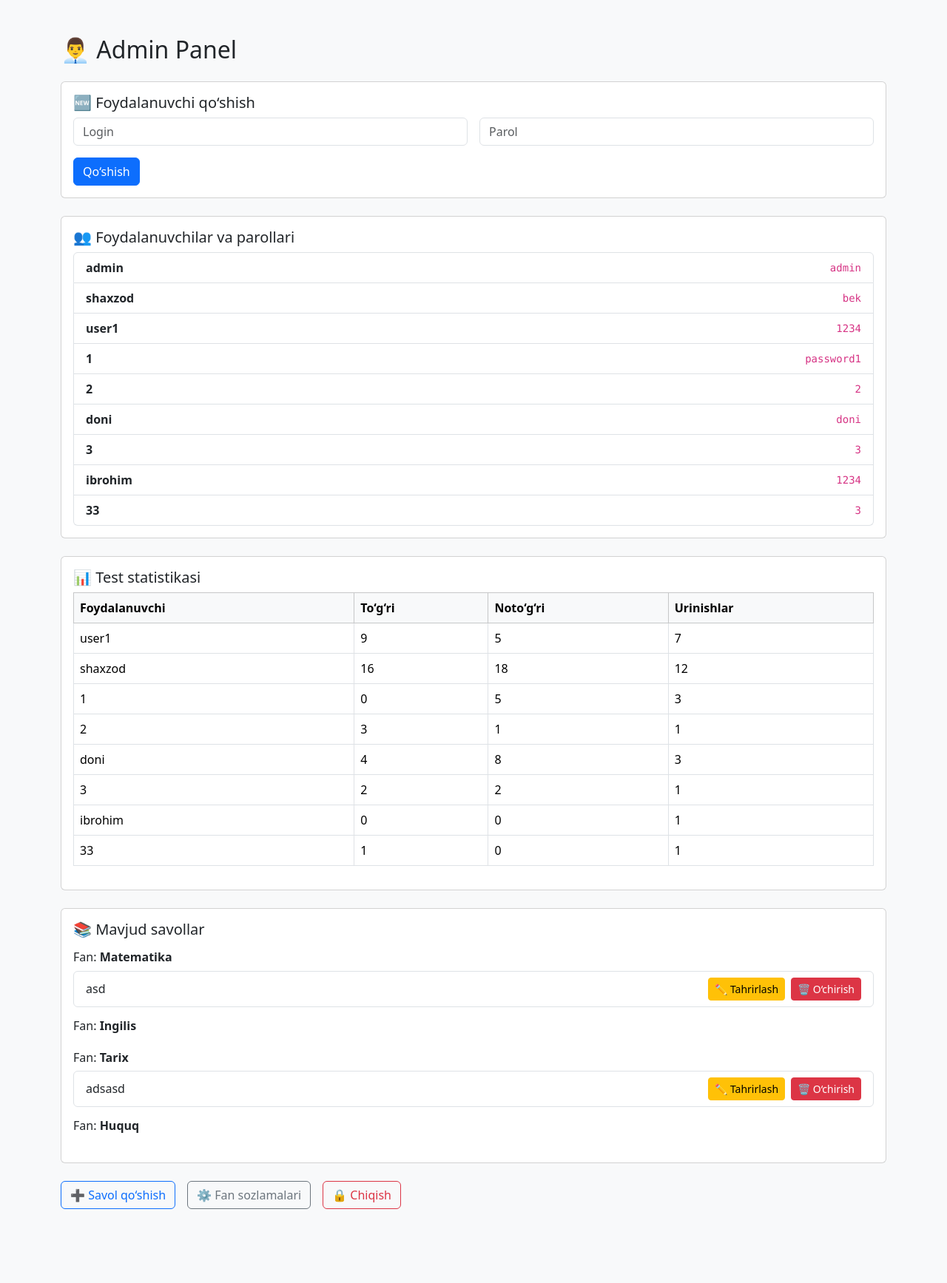
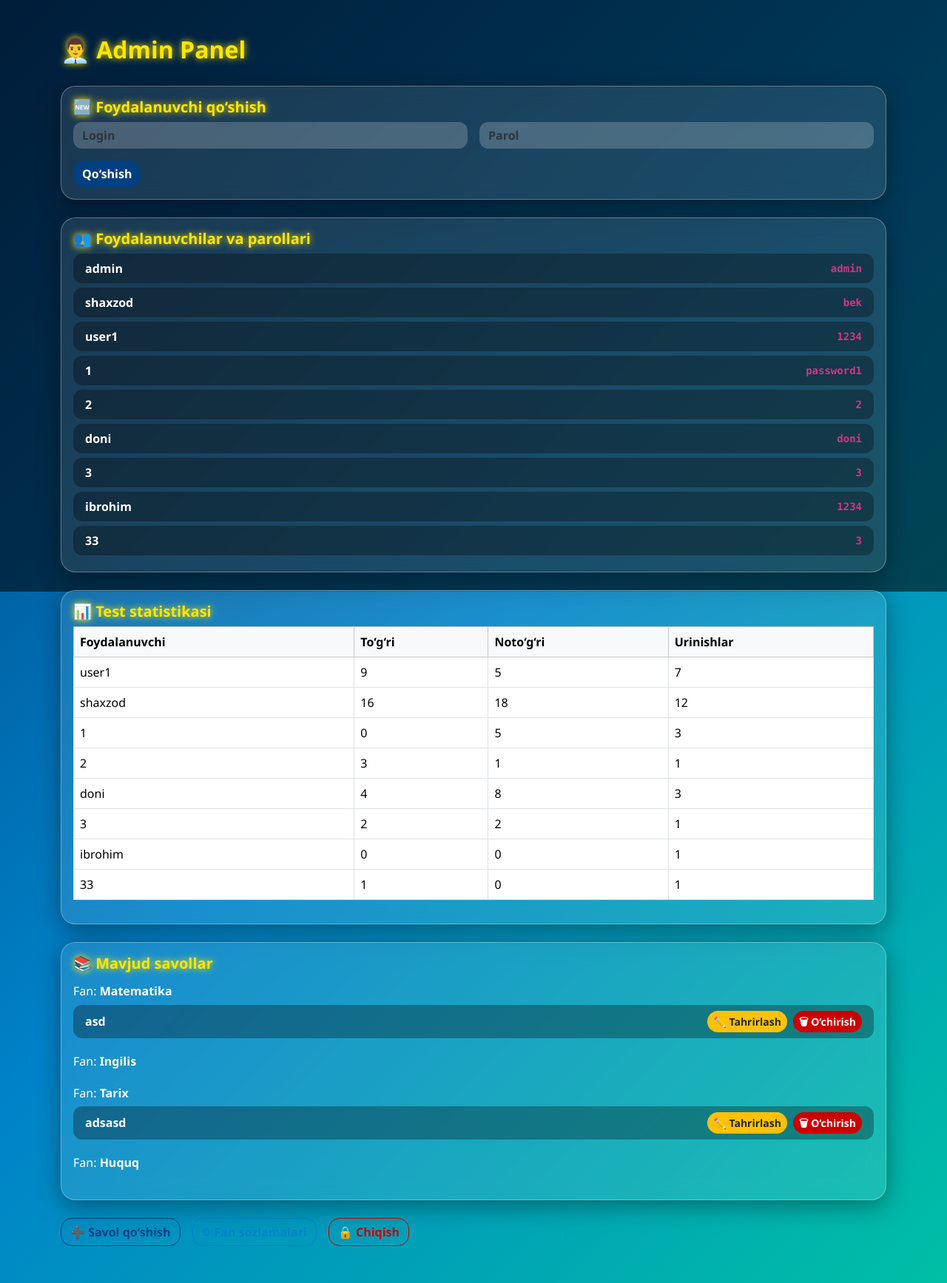
Before and after one commit to shaxzodbara/test, a Flask app: page /admin in a window 1280 px wide. Shown: the whole page at 74% size. Before the commit the page ends 1635 px from the top, so only its background shows below. Run offline with Flask 3, Linux system fonts and the light colour scheme; the visitor is signed in with stand-in values (Sample User, id 1).

Commit message:
Update admin.html

```diff
--- a/templates/admin.html
+++ b/templates/admin.html
@@ -1,13 +1,149 @@
 <!DOCTYPE html>
 <html lang="uz">
 <head>
-    <meta charset="UTF-8">
-    <title>Admin Panel</title>
-    <link href="https://cdn.jsdelivr.net/npm/bootstrap@5.3.2/dist/css/bootstrap.min.css" rel="stylesheet">
+    <meta charset="UTF-8" />
+    <title>Ichki Ishlar Vazirligi — Admin Panel</title>
+    <link href="https://cdn.jsdelivr.net/npm/bootstrap@5.3.2/dist/css/bootstrap.min.css" rel="stylesheet" />
+    <style>
+        body {
+            margin: 0;
+            min-height: 100vh;
+            background: linear-gradient(135deg, #004080, #0083c9, #00bfa5);
+            position: relative;
+            font-family: 'Segoe UI', Tahoma, Geneva, Verdana, sans-serif;
+        }
+        body::before {
+            content: "";
+            position: fixed;
+            inset: 0;
+            background-color: rgba(0, 0, 0, 0.55);
+            z-index: 0;
+        }
+        .container {
+            position: relative;
+            z-index: 1;
+            padding-bottom: 50px;
+        }
+        h2 {
+            color: #ffe600;
+            text-shadow: 0 0 10px #ffe600;
+            font-weight: 700;
+            margin-bottom: 30px;
+        }
+        .card {
+            background: rgba(255, 255, 255, 0.1);
+            backdrop-filter: blur(12px);
+            border-radius: 20px;
+            border: 1px solid rgba(255, 255, 255, 0.3);
+            box-shadow: 0 8px 32px 0 rgba(0, 0, 0, 0.37);
+            color: white;
+        }
+        .card h5.card-title {
+            font-weight: 700;
+            color: #ffe600;
+            text-shadow: 0 0 10px #ffe600;
+        }
+        input.form-control {
+            background: rgba(255, 255, 255, 0.2);
+            border: none;
+            color: white;
+            border-radius: 12px;
+            font-weight: 600;
+        }
+        input.form-control:focus {
+            background: rgba(255, 255, 255, 0.3);
+            color: white;
+            box-shadow: none;
+            border: none;
+        }
+        button.btn-primary, .btn-warning, .btn-danger, .btn-outline-primary, .btn-outline-secondary, .btn-outline-danger {
+            border-radius: 15px;
+            font-weight: 700;
+            transition: background-color 0.3s ease;
+        }
+        button.btn-primary {
+            background-color: #004080;
+            border: none;
+        }
+        button.btn-primary:hover {
+            background-color: #002050;
+        }
+        .btn-warning {
+            background-color: #ffc107;
+            border: none;
+            color: #212529;
+        }
+        .btn-warning:hover {
+            background-color: #e0a800;
+            color: #212529;
+        }
+        .btn-danger {
+            background-color: #cc0000;
+            border: none;
+        }
+        .btn-danger:hover {
+            background-color: #990000;
+        }
+        .btn-outline-primary {
+            color: #004080;
+            border-color: #004080;
+        }
+        .btn-outline-primary:hover {
+            background-color: #004080;
+            color: white;
+        }
+        .btn-outline-secondary {
+            color: #0083c9;
+            border-color: #0083c9;
+        }
+        .btn-outline-secondary:hover {
+            background-color: #0083c9;
+            color: white;
+        }
+        .btn-outline-danger {
+            color: #cc0000;
+            border-color: #cc0000;
+        }
+        .btn-outline-danger:hover {
+            background-color: #cc0000;
+            color: white;
+        }
+        ul.list-group li.list-group-item {
+            background: rgba(0, 0, 0, 0.3);
+            border: none;
+            color: white;
+            border-radius: 12px;
+            margin-bottom: 6px;
+            font-weight: 600;
+        }
+        table.table {
+            background: rgba(0, 0, 0, 0.25);
+            color: white;
+            border-radius: 15px;
+        }
+        table.table th, table.table td {
+            vertical-align: middle;
+        }
+        thead.table-light {
+            background-color: rgba(255, 255, 255, 0.3) !important;
+            color: #004080 !important;
+            font-weight: 700;
+        }
+        .alert-info {
+            background-color: rgba(255, 255, 0, 0.3);
+            color: #222200;
+            border-radius: 12px;
+            font-weight: 700;
+            margin-top: 15px;
+        }
+        form {
+            margin: 0;
+        }
+    </style>
 </head>
-<body class="bg-light">
+<body>
 <div class="container mt-5">
-    <h2 class="mb-4">👨‍💼 Admin Panel</h2>
+    <h2>👨‍💼 Admin Panel</h2>
 
     <!-- Foydalanuvchi qo‘shish -->
     <div class="card mb-4">
@@ -16,10 +152,10 @@
             <form method="POST">
                 <div class="row g-3">
                     <div class="col-md-6">
-                        <input type="text" name="username" class="form-control" placeholder="Login" required>
+                        <input type="text" name="username" class="form-control" placeholder="Login" required />
                     </div>
                     <div class="col-md-6">
-                        <input type="text" name="password" class="form-control" placeholder="Parol" required>
+                        <input type="text" name="password" class="form-control" placeholder="Parol" required />
                     </div>
                 </div>
                 <button type="submit" class="btn btn-primary mt-3">Qo‘shish</button>
@@ -86,7 +222,7 @@
                         <span>{{ q['savol'] }}</span>
                         <div class="d-flex gap-2">
                             <a href="/edit-question?subject={{ subject }}&savol={{ q['savol'] | urlencode }}" class="btn btn-sm btn-warning">✏️ Tahrirlash</a>
-                            <form method="POST" action="/delete-question">
+                            <form method="POST" action="/delete-question" class="m-0">
                                 <input type="hidden" name="subject" value="{{ subject }}">
                                 <input type="hidden" name="savol" value="{{ q['savol'] }}">
                                 <button type="submit" class="btn btn-sm btn-danger">🗑 O‘chirish</button>
```
